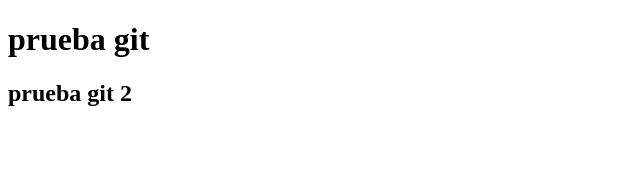
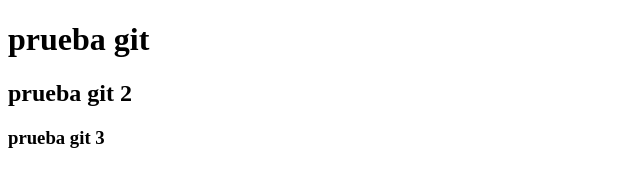
Before and after one commit to juanjavier1001/ppp, a plain HTML site: page index.html in a window 1280 px wide. Shown: the whole page, without its empty margins (0-640 px from the left). Drawn offline with Linux system fonts and the light colour scheme.

Commit message:
add h3 index

```diff
--- a/index.html
+++ b/index.html
@@ -9,5 +9,6 @@
 <body>
     <h1>prueba git </h1>
     <h2>prueba git 2 </h2>
+    <h3>prueba git 3</h3>
 </body>
 </html>
```
